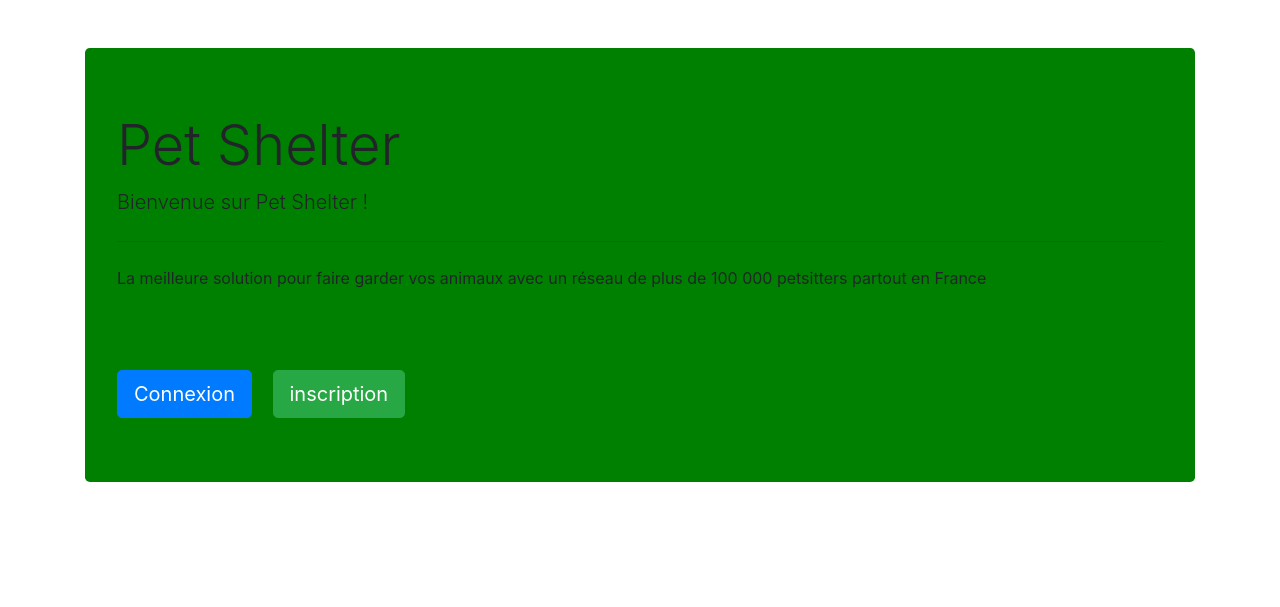
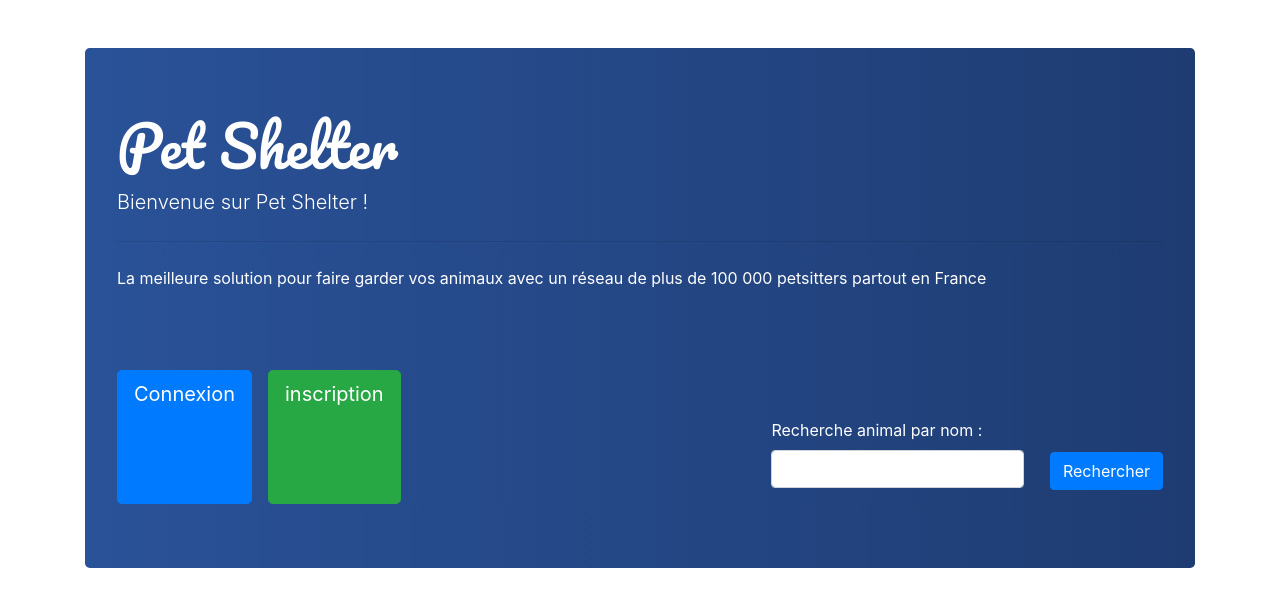
Before and after one commit to so-212/The_Pet_Shelter, a PHP site: page /LandingPage.php in a window 1280 px wide. Shown: the top 607 px of the page. Run offline with PHP 8.4, Linux system fonts and the light colour scheme.

Commit message:
stylisation landing page + ajout recherche par nom + creation script recherche_par_nom.php fonctionnel

```diff
--- a/LandingPage.php
+++ b/LandingPage.php
@@ -4,6 +4,9 @@
     <!-- Required meta tags -->
     <meta charset="utf-8">
     <meta name="viewport" content="width=device-width, initial-scale=1, shrink-to-fit=no">
+
+    <!-- police google font Pacifico -->
+    <link href="https://fonts.googleapis.com/css2?family=Pacifico&display=swap" rel="stylesheet">
 
     <!-- Bootstrap CSS -->
     <link rel="stylesheet" href="https://stackpath.bootstrapcdn.com/bootstrap/4.4.1/css/bootstrap.min.css" integrity="sha384-Vkoo8x4CGsO3+Hhxv8T/Q5PaXtkKtu6ug5TOeNV6gBiFeWPGFN9MuhOf23Q9Ifjh" crossorigin="anonymous">
@@ -26,9 +29,52 @@
       <hr class="my-4">
       <p id="intro">La meilleure solution pour faire garder vos animaux
         avec un réseau de plus de 100 000 petsitters partout en France </p>
-      <a class="btn btn-primary btn-lg mx-3" href="#" role="button">Connexion</a>
-      <a href="#" class="btn btn-success btn-primary btn-lg">inscription</a>
+      <div class="display-inline">
+        <a class="btn btn-primary btn-lg mx-3 btn-jumb" href="#" role="button">Connexion</a>
+        <a href="#" class="btn btn-success btn-primary btn-lg btn-jumb ">inscription</a>
+
+<!-- probleme de modal ici et resolu sur stackoverflow: le modal doit etre décleché manuellement https://stackoverflow.com/questions/34284820/triggering-bootstrap-modal-on-form-submit-and-not-on-click  -->
+
+        <form method="post" action="LandingPage.php" >
+
+
+          <div class="form-group mt-5">
+
+            <label for="exampleInputEmail1">Recherche animal par nom :</label>
+            <input type="text" name="name" class="form-control input-sm input-lg" id="exampleInputEmail1" aria-describedby="emailHelp" required="true">
+
+          </div>
+          <button type="submit" class="btn btn-primary">Rechercher</button>
+
+        </form>
+
+
     </div>
+
+
+
+
+    </div>
+
+
+
+    <div class="container">
+
+
+
+    </div>
+
+
+
+
+
+
+
+
+
+
+
+
 
 
 
@@ -37,5 +83,9 @@
     <script src="https://code.jquery.com/jquery-3.4.1.slim.min.js" integrity="sha384-J6qa4849blE2+poT4WnyKhv5vZF5SrPo0iEjwBvKU7imGFAV0wwj1yYfoRSJoZ+n" crossorigin="anonymous"></script>
     <script src="https://cdn.jsdelivr.net/npm/popper.js@1.16.0/dist/umd/popper.min.js" integrity="sha384-Q6E9RHvbIyZFJoft+2mJbHaEWldlvI9IOYy5n3zV9zzTtmI3UksdQRVvoxMfooAo" crossorigin="anonymous"></script>
     <script src="https://stackpath.bootstrapcdn.com/bootstrap/4.4.1/js/bootstrap.min.js" integrity="sha384-wfSDF2E50Y2D1uUdj0O3uMBJnjuUD4Ih7YwaYd1iqfktj0Uod8GCExl3Og8ifwB6" crossorigin="anonymous"></script>
+
+
+
+
   </body>
 </html>
--- a/css/landingPage.css
+++ b/css/landingPage.css
@@ -1,3 +1,30 @@
+
+body{
+	color: white;
+}
+
+
+
+form{
+	margin-left: auto;
+}
+
+.display-4{
+	font-family: 'Pacifico', cursive;
+}
+
+.btn-jumb{
+heigth: min-content!important;
+
+}
+
+
+.display-inline{
+	display: flex;
+	flex-direction: row;
+
+}
+
 
 #intro{
 	margin-bottom:5rem;
@@ -6,6 +33,23 @@
 .mx-3{
 	margin-left: 0rem !important;
 }
+
+
+/*couleur de fond jumbotron*/
 .jumbotron{
-	background-color: green;
+background: #1e3c72;  /* fallback for old browsers */
+background: -webkit-linear-gradient(to right, #2a5298, #1e3c72);  /* Chrome 10-25, Safari 5.1-6 */
+background: linear-gradient(to right, #2a5298, #1e3c72); /* W3C, IE 10+/ Edge, Firefox 16+, Chrome 26+, Opera 12+, Safari 7+ */
 }
+
+
+/*largeur input recherche*/
+.input-sm{
+	width: 92%;
+}
+
+.form-group{
+
+	display: inline-block;
+
+}
--- a/liste_animaux.php
+++ b/liste_animaux.php
@@ -13,9 +13,6 @@ require_once('db_connect_inc.php');
     <!-- Bootstrap CSS -->
     <link rel="stylesheet" href="https://stackpath.bootstrapcdn.com/bootstrap/4.4.1/css/bootstrap.min.css" integrity="sha384-Vkoo8x4CGsO3+Hhxv8T/Q5PaXtkKtu6ug5TOeNV6gBiFeWPGFN9MuhOf23Q9Ifjh" crossorigin="anonymous">
 
-    <!-- jumbotron's stylesheet -->
-
-    <link rel="stylesheet" href="css/landingPage.css">
 
     <title>Pet Shelter</title>
   </head>
```
Also changed, not shown: recherche_par_nom_action.php (added, +134 -0 lines), img/noir.png (added).
